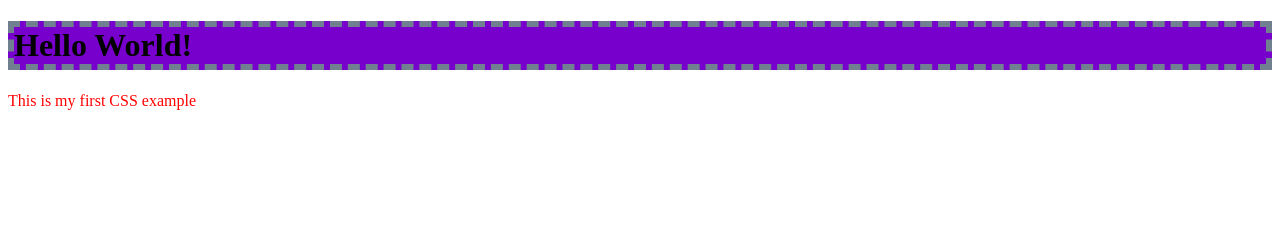
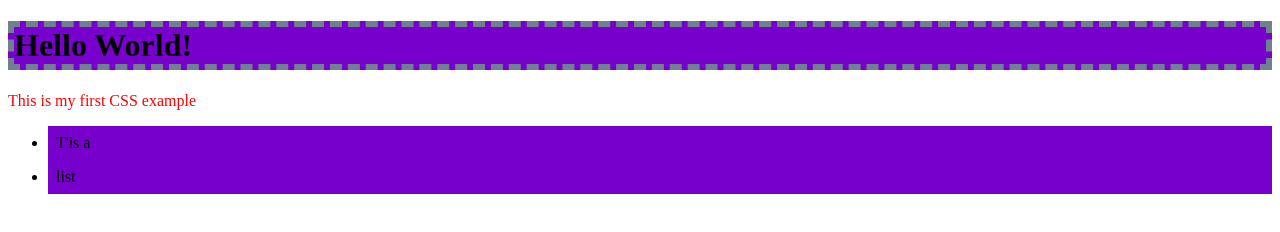
Before and after one commit to timcombs/MDN_study, a plain HTML site: page index.html in a window 1280 px wide. Drawn offline with Linux system fonts and the light colour scheme.

Commit message:
testing simple CSS declarations

```diff
--- a/index.html
+++ b/index.html
@@ -8,5 +8,10 @@
   <body>
     <h1>Hello World!</h1>
     <p>This is my first CSS example</p>
+
+    <ul>
+      <li>T'is a</li>
+      <li>list</li>
+    </ul>
   </body>
 </html>
--- a/style.css
+++ b/style.css
@@ -7,3 +7,8 @@ h1 {
 p {
   color: red;
 }
+
+li {
+  background-color: #7700cc;
+  padding: 1vh;
+}
```
